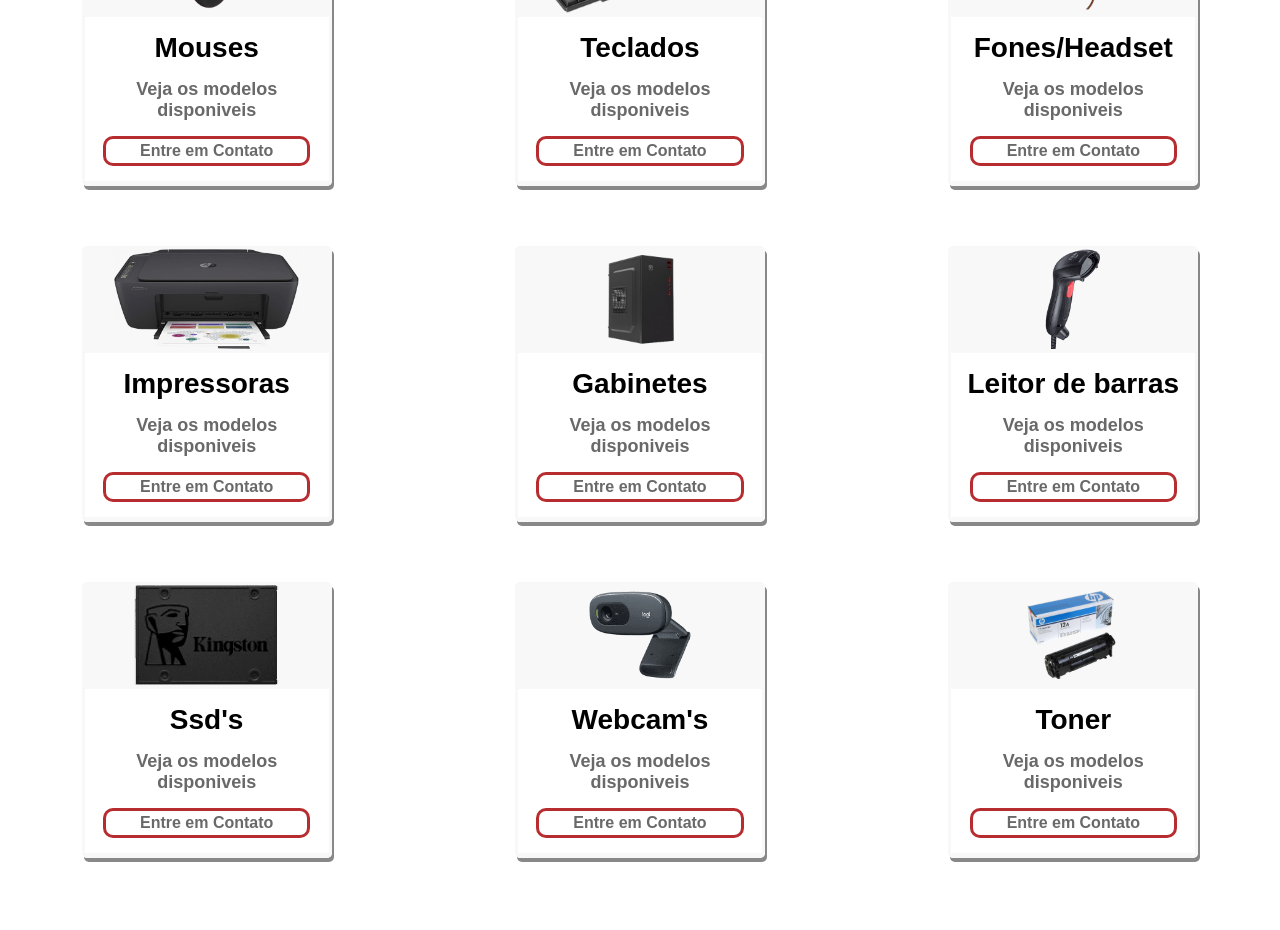
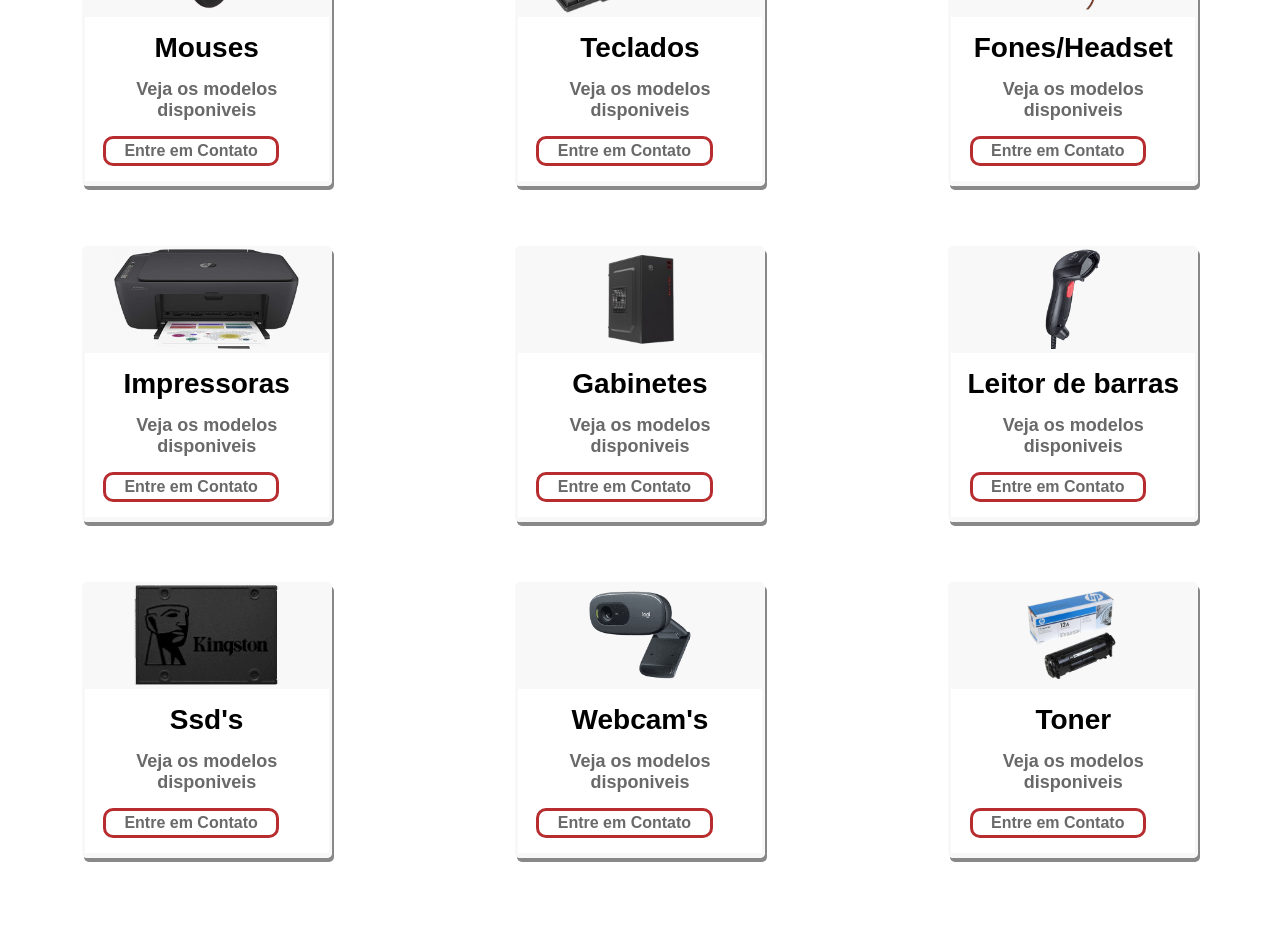
Before and after one commit to GustavoMen/OficinaDaInformatica, a React (Vite) app: page /products in a window 1280 px wide. Shown: the part 380-1310 px from the top of the page. Built offline with nearby package versions, Linux system fonts and the light colour scheme.

Commit message:
all wpp links done

```diff
--- a/src/Components/CTA/Cta.elements.tsx
+++ b/src/Components/CTA/Cta.elements.tsx
@@ -46,3 +46,7 @@ export const Icon = styled.img`
   height: 20px;
   margin-right: 10px;
 `;
+
+export const LinkSocialMedia = styled.a`
+  text-decoration: none;
+`;
--- a/src/Components/CTA/Cta.tsx
+++ b/src/Components/CTA/Cta.tsx
@@ -3,7 +3,7 @@ import { useCopyToClipboard } from "usehooks-ts";
 
 import copyIcon from "../../assets/Images/copy.svg";
 import wppIcon from "../../assets/Images/wpp.svg";
-import { Btn, ImageDiv, Text, Icon } from "./Cta.elements";
+import { Btn, ImageDiv, Text, Icon, LinkSocialMedia } from "./Cta.elements";
 
 function Cta() {
   const [value, copy] = useCopyToClipboard();
@@ -14,10 +14,16 @@ function Cta() {
         <Icon src={copyIcon} />
         37 999999999
       </Btn>
-      <Btn>
-        <Icon src={wppIcon} />
-        37 999999999
-      </Btn>
+      <LinkSocialMedia
+        target="_blank"
+        href="https://wa.me/553788087079"
+        rel="noreferrer"
+      >
+        <Btn>
+          <Icon src={wppIcon} />
+          37 999999999
+        </Btn>
+      </LinkSocialMedia>
     </ImageDiv>
   );
 }
--- a/src/Components/NavBar/Navbar.tsx
+++ b/src/Components/NavBar/Navbar.tsx
@@ -45,6 +45,10 @@ function Navbar() {
         </MobileIcon>
         <NavMenu onClick={handleClick} click={click}>
           <NavItem>
+            <NavLinks to="/">Home</NavLinks>
+          </NavItem>
+
+          <NavItem>
             <NavLinks to="/products">Produtos</NavLinks>
           </NavItem>
 
@@ -59,10 +63,6 @@ function Navbar() {
           <NavItem>
             <NavLinks to="/systems">Sistemas</NavLinks>
           </NavItem>
-
-          <NavItem>
-            <NavLinks to="/contact">Contato</NavLinks>
-          </NavItem>
         </NavMenu>
       </NavbarContainer>
     </Nav>
--- a/src/Pages/LocationPage/Location.elements.tsx
+++ b/src/Pages/LocationPage/Location.elements.tsx
@@ -164,6 +164,10 @@ export const Icon = styled.img`
   margin-right: 10px;
 `;
 
+export const LinkSocialMedia = styled.a`
+  text-decoration: none;
+`;
+
 /// Section Three ///////////////////////
 
 export const SectionThree = styled.section``;
--- a/src/Pages/LocationPage/Location.tsx
+++ b/src/Pages/LocationPage/Location.tsx
@@ -35,6 +35,7 @@ import {
   GridTitle,
   GridText,
   Icon,
+  LinkSocialMedia,
 } from "./Location.elements";
 
 function Location() {
@@ -80,10 +81,16 @@ function Location() {
             <Icon src={copyIcon} />
             37 999999999
           </Btn>
-          <Btn>
-            <Icon src={wppIcon} />
-            37 999999999
-          </Btn>
+          <LinkSocialMedia
+            target="_blank"
+            href="https://wa.me/553788087079"
+            rel="noreferrer"
+          >
+            <Btn>
+              <Icon src={wppIcon} />
+              37 999999999
+            </Btn>
+          </LinkSocialMedia>
         </ImageDiv>
       </SectionTwo>
 
--- a/src/Pages/ProductsPage/Products.elements.tsx
+++ b/src/Pages/ProductsPage/Products.elements.tsx
@@ -133,3 +133,8 @@ export const GridBtn = styled.button`
     color: #fff;
   }
 `;
+
+export const LinkSocialMedia = styled.a`
+  text-decoration: none;
+  width: 85%;
+`;
--- a/src/Pages/ProductsPage/Products.tsx
+++ b/src/Pages/ProductsPage/Products.tsx
@@ -24,6 +24,7 @@ import {
   GridTitle,
   GridText,
   GridBtn,
+  LinkSocialMedia,
 } from "./Products.elements";
 
 function Products() {
@@ -36,10 +37,16 @@ function Products() {
           <Icon src={copyIcon} />
           37 999999999
         </Btn>
+        <LinkSocialMedia
+          target="_blank"
+          href="https://wa.me/553788087079"
+          rel="noreferrer"
+        >
           <Btn>
             <Icon src={wppIcon} />
             37 999999999
           </Btn>
+        </LinkSocialMedia>
       </ImageDiv>
 
       <GridProductsContainer>
@@ -49,7 +56,13 @@ function Products() {
           </GridContainerImage>
           <GridTitle>Mouses</GridTitle>
           <GridText>Veja os modelos disponiveis</GridText>
+          <LinkSocialMedia
+            target="_blank"
+            href="https://wa.me/553788087079"
+            rel="noreferrer"
+          >
             <GridBtn>Entre em Contato</GridBtn>
+          </LinkSocialMedia>
         </GridProduct>
 
         <GridProduct>
@@ -58,7 +71,14 @@ function Products() {
           </GridContainerImage>
           <GridTitle>Teclados</GridTitle>
           <GridText>Veja os modelos disponiveis</GridText>
+
+          <LinkSocialMedia
+            target="_blank"
+            href="https://wa.me/553788087079"
+            rel="noreferrer"
+          >
             <GridBtn>Entre em Contato</GridBtn>
+          </LinkSocialMedia>
         </GridProduct>
 
         <GridProduct>
@@ -67,7 +87,13 @@ function Products() {
           </GridContainerImage>
           <GridTitle>Fones/Headset</GridTitle>
           <GridText>Veja os modelos disponiveis</GridText>
+          <LinkSocialMedia
+            target="_blank"
+            href="https://wa.me/553788087079"
+            rel="noreferrer"
+          >
             <GridBtn>Entre em Contato</GridBtn>
+          </LinkSocialMedia>
         </GridProduct>
 
         <GridProduct>
@@ -76,7 +102,13 @@ function Products() {
           </GridContainerImage>
           <GridTitle>Impressoras</GridTitle>
           <GridText>Veja os modelos disponiveis</GridText>
+          <LinkSocialMedia
+            target="_blank"
+            href="https://wa.me/553788087079"
+            rel="noreferrer"
+          >
             <GridBtn>Entre em Contato</GridBtn>
+          </LinkSocialMedia>
         </GridProduct>
 
         <GridProduct>
@@ -85,7 +117,13 @@ function Products() {
           </GridContainerImage>
           <GridTitle>Gabinetes</GridTitle>
           <GridText>Veja os modelos disponiveis</GridText>
+          <LinkSocialMedia
+            target="_blank"
+            href="https://wa.me/553788087079"
+            rel="noreferrer"
+          >
             <GridBtn>Entre em Contato</GridBtn>
+          </LinkSocialMedia>
         </GridProduct>
 
         <GridProduct>
@@ -94,7 +132,13 @@ function Products() {
           </GridContainerImage>
           <GridTitle>Leitor de barras</GridTitle>
           <GridText>Veja os modelos disponiveis</GridText>
+          <LinkSocialMedia
+            target="_blank"
+            href="https://wa.me/553788087079"
+            rel="noreferrer"
+          >
             <GridBtn>Entre em Contato</GridBtn>
+          </LinkSocialMedia>
         </GridProduct>
 
         <GridProduct>
@@ -103,7 +147,13 @@ function Products() {
           </GridContainerImage>
           <GridTitle>Ssd's</GridTitle>
           <GridText>Veja os modelos disponiveis</GridText>
+          <LinkSocialMedia
+            target="_blank"
+            href="https://wa.me/553788087079"
+            rel="noreferrer"
+          >
             <GridBtn>Entre em Contato</GridBtn>
+          </LinkSocialMedia>
         </GridProduct>
 
         <GridProduct>
@@ -112,7 +162,13 @@ function Products() {
           </GridContainerImage>
           <GridTitle>Webcam's</GridTitle>
           <GridText>Veja os modelos disponiveis</GridText>
+          <LinkSocialMedia
+            target="_blank"
+            href="https://wa.me/553788087079"
+            rel="noreferrer"
+          >
             <GridBtn>Entre em Contato</GridBtn>
+          </LinkSocialMedia>
         </GridProduct>
 
         <GridProduct>
@@ -121,7 +177,13 @@ function Products() {
           </GridContainerImage>
           <GridTitle>Toner</GridTitle>
           <GridText>Veja os modelos disponiveis</GridText>
+          <LinkSocialMedia
+            target="_blank"
+            href="https://wa.me/553788087079"
+            rel="noreferrer"
+          >
             <GridBtn>Entre em Contato</GridBtn>
+          </LinkSocialMedia>
         </GridProduct>
       </GridProductsContainer>
     </SectionOne>
```
Lines whose indentation alone changed are shown as unchanged.
